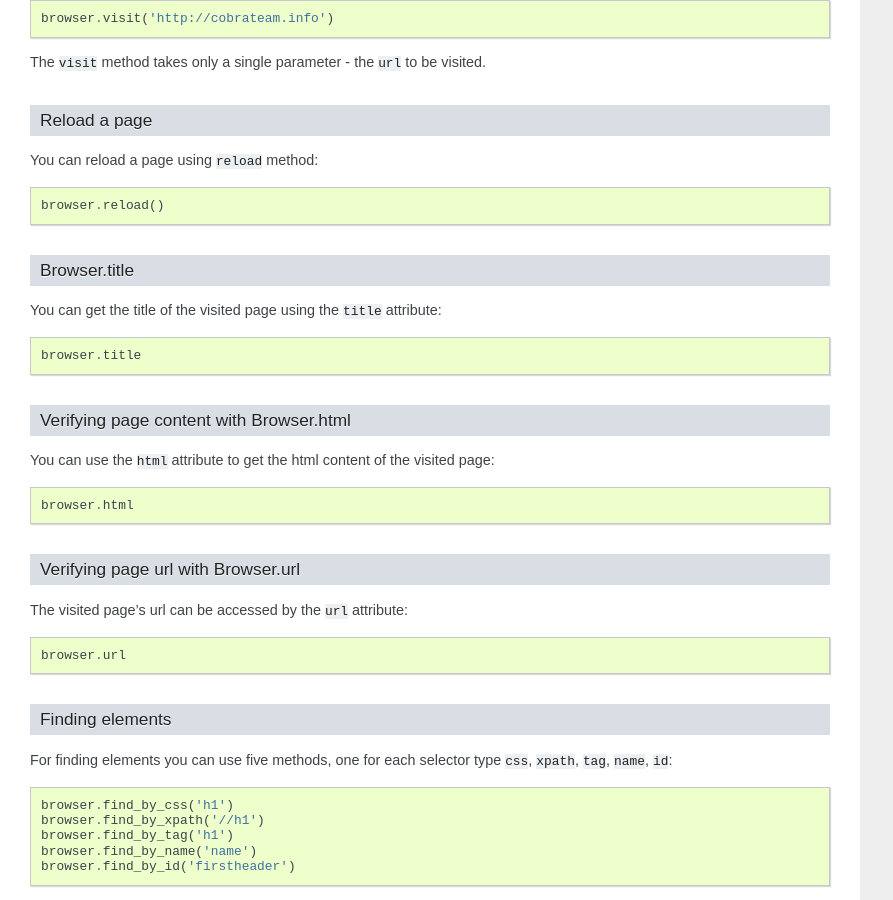
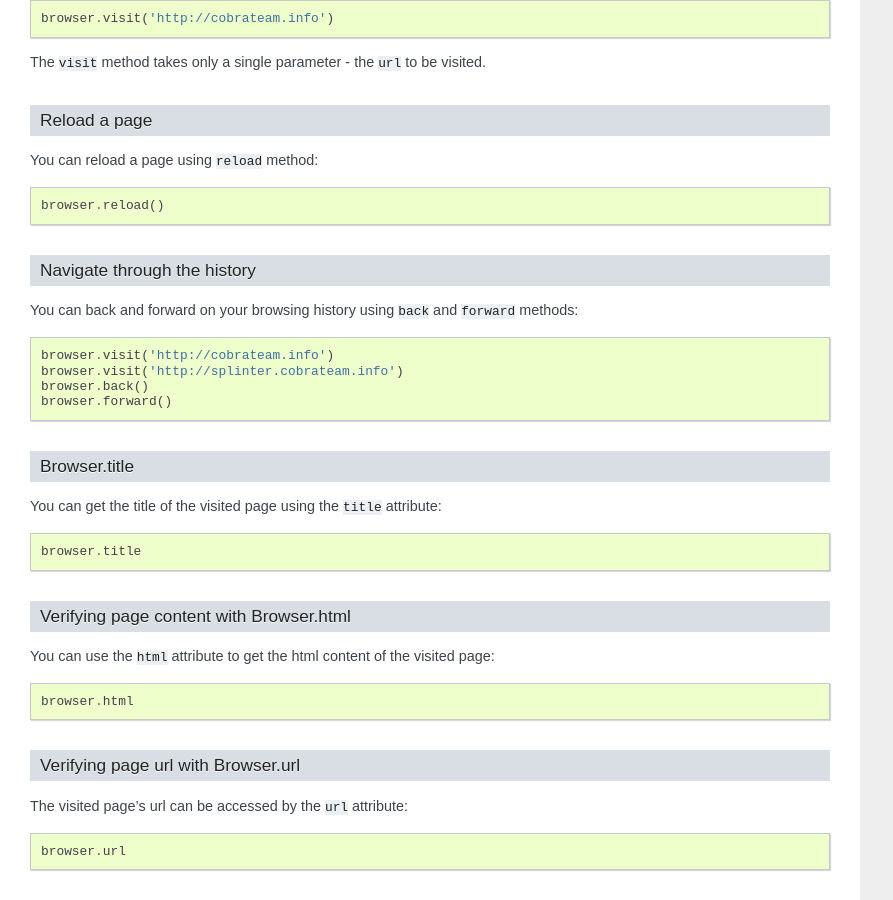
Before and after one commit to cobrateam/splinter, a Sphinx documentation site: the page built from docs/index.rst, in a window 1280 px wide and 900 px high, scrolled down 839 px. Shown: the whole window, without its empty margins (0-893 px from the left). Built offline with Sphinx 7.4.7, drawn with Linux system fonts in a browser that asks for light colours.

Commit message:
Docs for back and forward methods

```diff
--- a/docs/index.rst
+++ b/docs/index.rst
@@ -60,6 +60,18 @@ You can reload a page using ``reload`` method:
 ::
 
     browser.reload()
+
+Navigate through the history
+----------------------------
+
+You can back and forward on your browsing history using ``back`` and ``forward`` methods:
+
+::
+
+    browser.visit('http://cobrateam.info')
+    browser.visit('http://splinter.cobrateam.info')
+    browser.back()
+    browser.forward()
 
 Browser.title
 -------------
```
